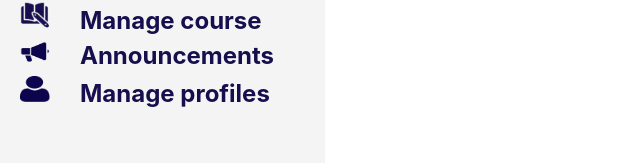
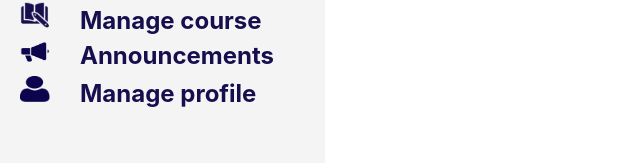
Before and after one commit to ntdat1107/ELMS, a React (Create React App) app in the folder React/my-app/: page / in a window 1280 px wide. Shown: the part 170-333 px from the top of the page, without its empty margins (0-640 px from the left). Built offline with nearby package versions, Linux system fonts and the light colour scheme.

Commit message:
Update sideBar.js

```diff
--- a/React/my-app/src/componentJS/sideBar.js
+++ b/React/my-app/src/componentJS/sideBar.js
@@ -32,7 +32,7 @@ function SideBarInstructor() {
                 <li>
                     <a href="">
                         <img id="profile" src={manageProfile} alt="Manage Profile Image"/>
-                        Manage profiles
+                        Manage profile
                     </a>
                 </li>
             </ul>
```
